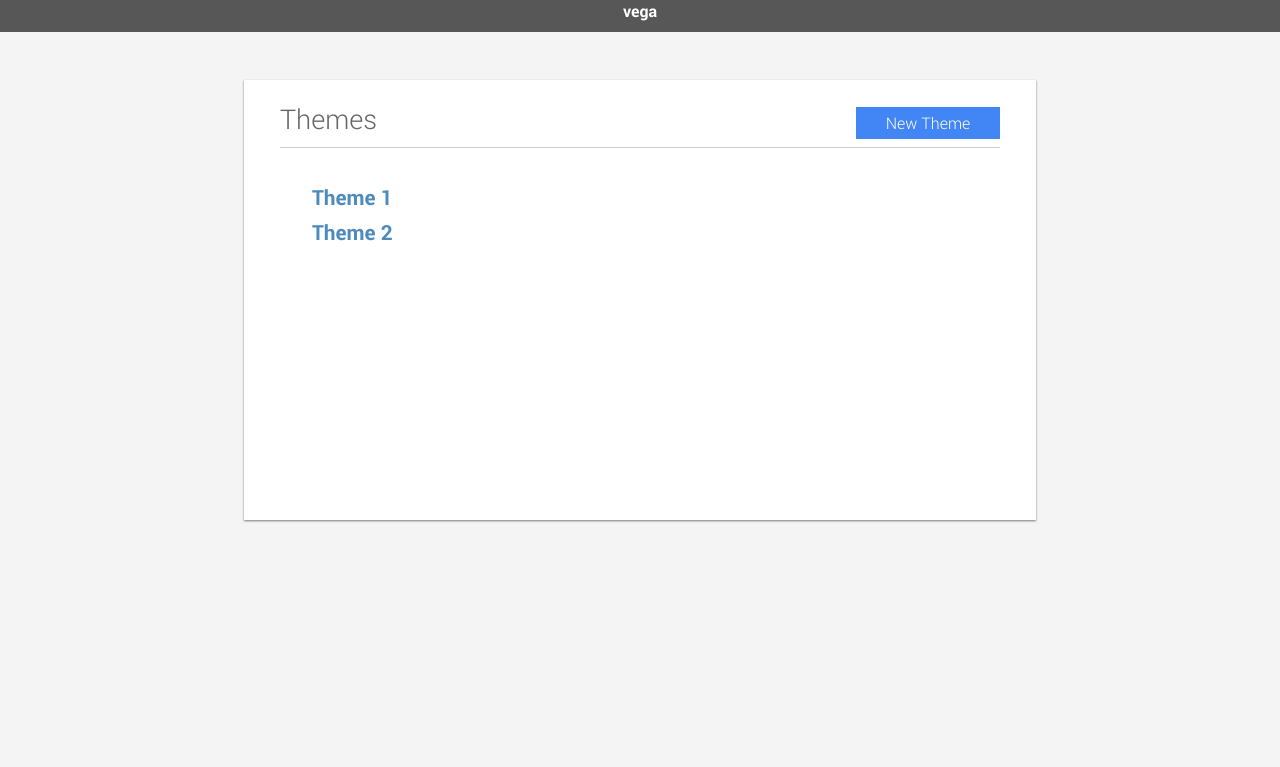
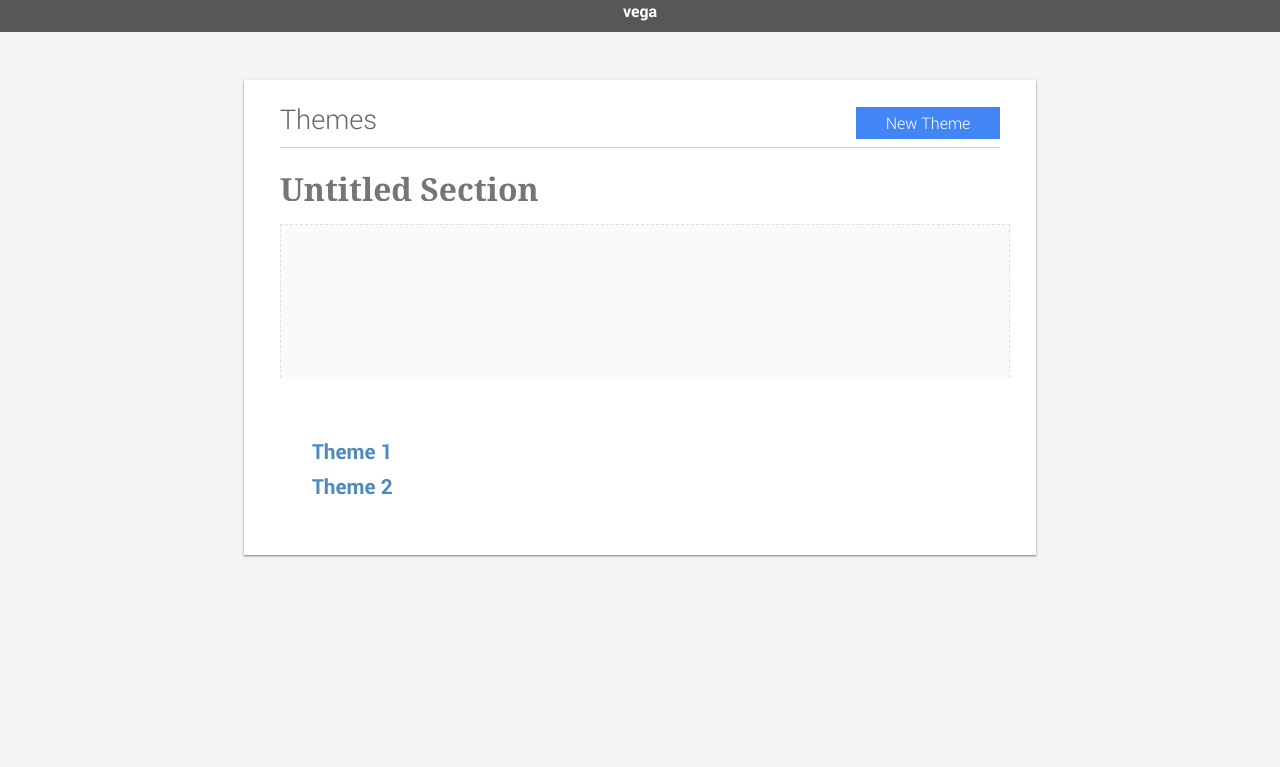
Before and after one commit to k4rimel/quizMaker, a PHP site: page / in a window 1280 px wide. Shown: the top 767 px of the page. Run offline with PHP 8.4, Linux system fonts and the light colour scheme.

Commit message:
textareas

```diff
--- a/css/style.css
+++ b/css/style.css
@@ -114,3 +114,63 @@ body {
 .themeListItem {
 	padding: 0.2em 0em;
 }
+
+
+
+
+.editor > textarea {
+	padding: 0;
+	width: 100%;
+	line-height: inherit;
+	font-size: inherit;
+	font-weight: inherit;
+	font-style: inherit;
+	font-family: inherit;
+	outline: none;
+	border: none;
+	border-radius: 0;
+	background: transparent;
+	-webkit-box-shadow: none;
+	box-shadow: none;
+	color: inherit;
+	font-family: "ff-tisa-web-pro", Georgia, serif;
+	color: #646665;
+}
+.editor > textarea:hover, textarea:focus {
+	border-bottom: 1px dotted #aaa;
+}
+textarea {
+	padding: 0;
+	width: 100%;
+	line-height: inherit;
+	font-size: inherit;
+	font-weight: inherit;
+	font-style: inherit;
+	font-family: inherit;
+	outline: none;
+	border: none;
+	border-radius: 0;
+	background: transparent;
+	-webkit-box-shadow: none;
+	box-shadow: none;
+	color: inherit;
+	font-family: "ff-tisa-web-pro", Georgia, serif;
+	color: #646665;
+}
+textarea:hover, textarea:focus {
+	border-bottom: 1px dotted #aaa;
+}
+.choices {
+	padding: 5px 0 0 8px;
+	width: 100%;
+	height: 148px;
+	background: #fafafa;
+	border: dashed 1px #dfdfdf;
+	border-bottom: none;
+	font-size: 14px;
+	color: #141414;
+	line-height: 20px;
+}
+.choices:hover, .choices:focus{
+
+}
--- a/src/views/html/dashboard.html
+++ b/src/views/html/dashboard.html
@@ -4,6 +4,14 @@
 			<div class="themeSectionTitle title s8 col">Themes</div>
 			<div class="addThemeButton s2 col button">New Theme</div>
 		</div>
+			<h3>
+				<textarea class="title" maxlength="255" name="" placeholder="Untitled Section" rows="1" style="overflow: hidden; word-wrap: break-word; resize: none; height: 34px;"></textarea>
+			</h3>
+
+			<h3>
+				<textarea class="choices" name="" style="overflow: hidden; word-wrap: break-word; resize: none; height: 148px;"></textarea>
+			</h3>
+
 		<div class="themeSectionContent">
 			{{~it.themes :value:index}}
 				<div class="themeListItem" data-quizzes='{{=value.Theme.quizzes}}'>
```
